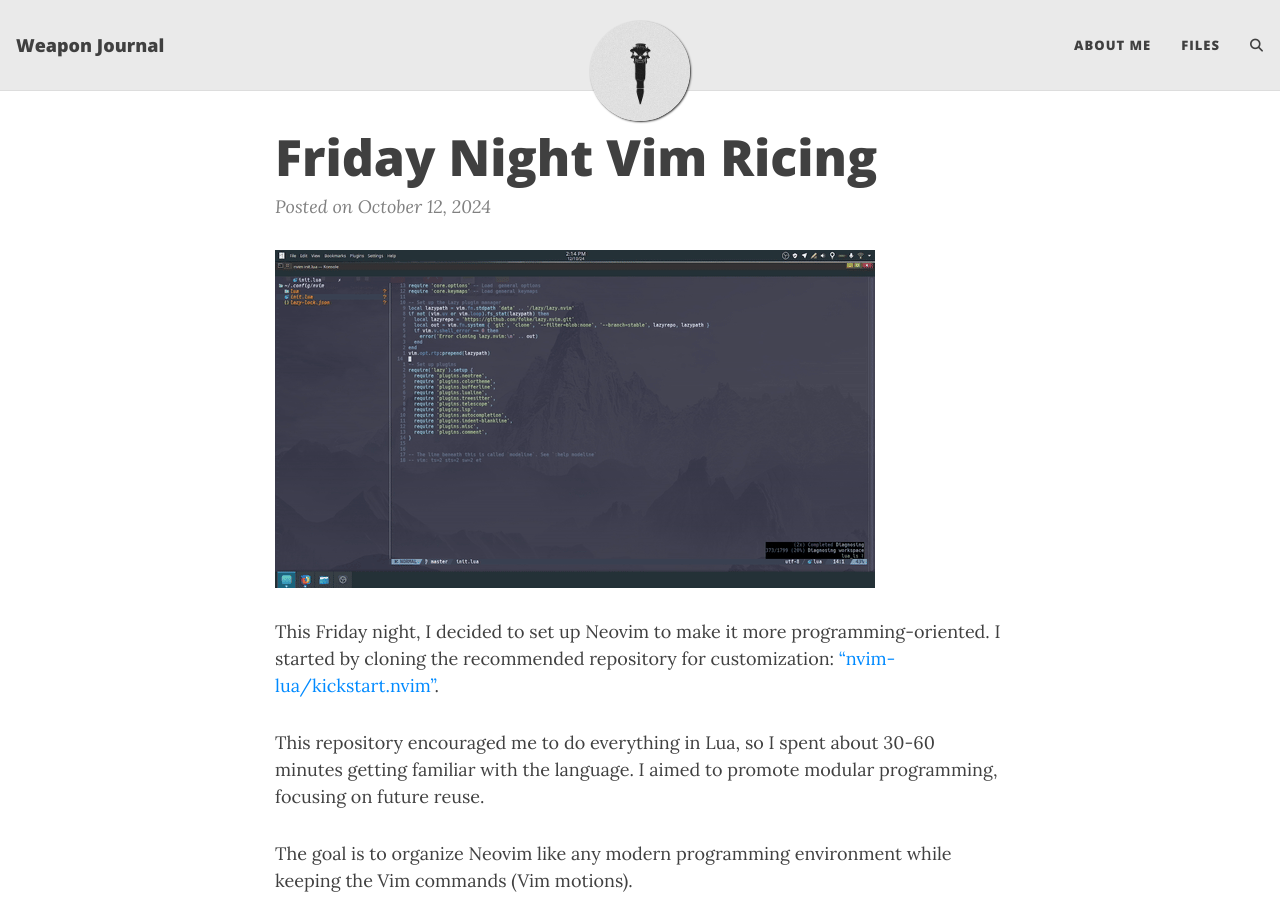
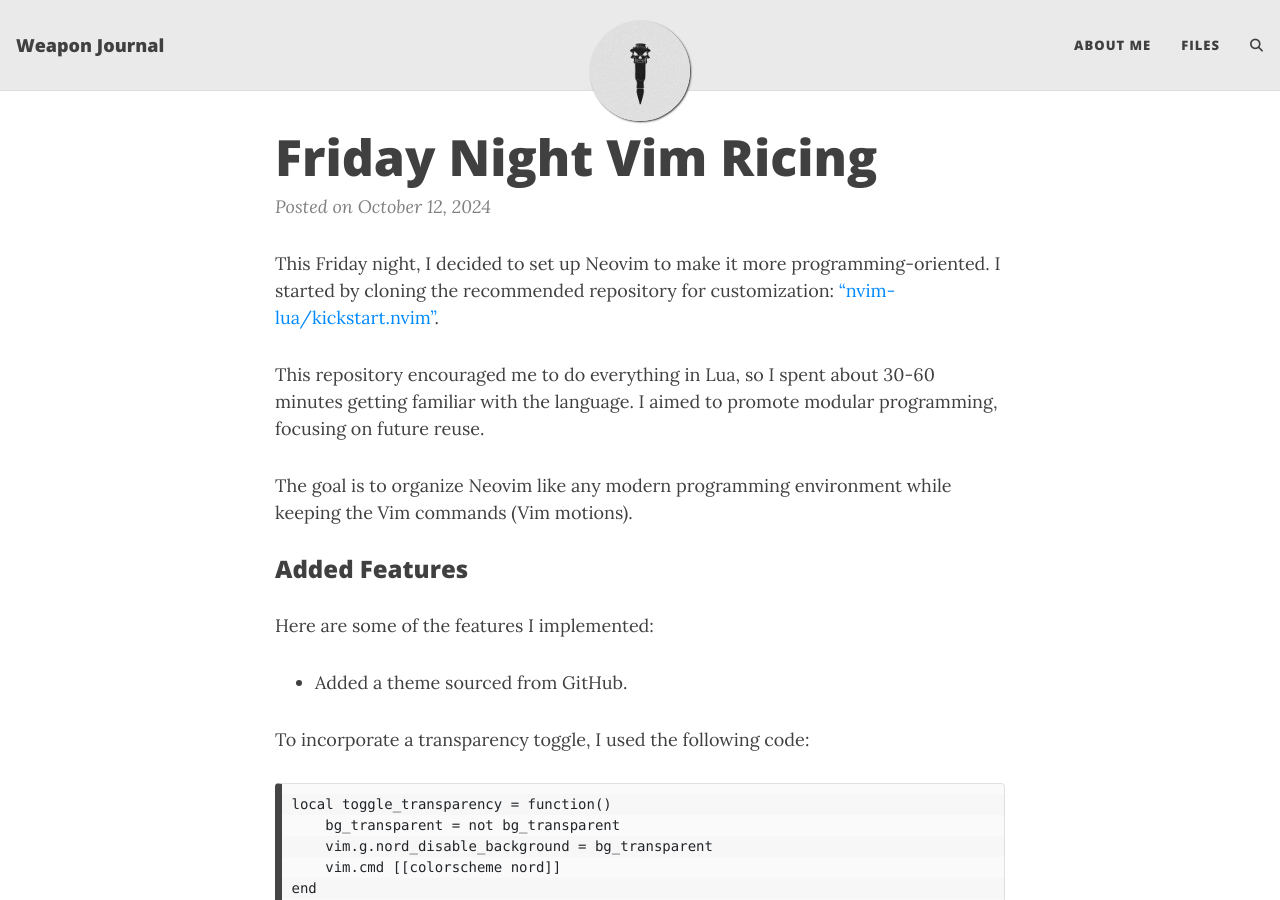
Before and after one commit to armandoahir/journal, a Jekyll site: the page built from _posts/2024-10-12-linux-ricing.md, in a window 1280 px wide and 900 px high. Built offline with Jekyll 4.4.1, drawn with Linux system fonts in a browser that asks for light colours; comment, search, counter and statistics services are not loaded.

Commit message:
deletion gif

```diff
--- a/_posts/2024-10-12-linux-ricing.md
+++ b/_posts/2024-10-12-linux-ricing.md
@@ -5,8 +5,6 @@ permalink: /friday-night-ricing
 tags:
  - Linux
 ---
-
-![](/assets/img/rice.gif)
 
 
 This Friday night, I decided to set up Neovim to make it more programming-oriented. I started by cloning the recommended repository for customization: ["nvim-lua/kickstart.nvim"](https://github.com/nvim-lua/kickstart.nvim).
```
